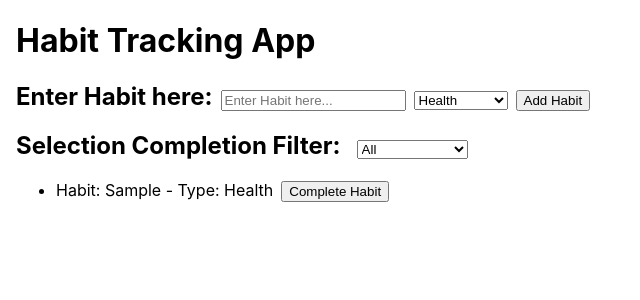
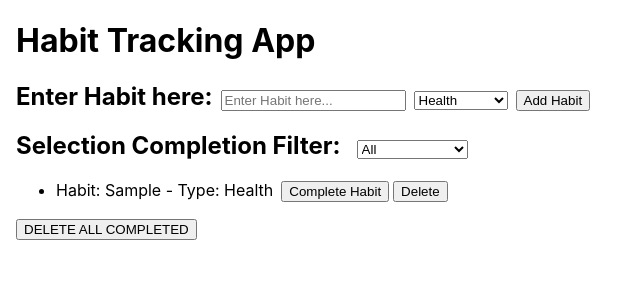
Before and after one commit to THENEXTNEX/orionpractice, a React (Create React App) app in the folder React/habit-tracker/: page / in a window 1280 px wide. Both pictures are taken after typing "Sample" into the empty fields and a click on the button "Add Habit". Shown: the top 300 px of the page, without its empty margins (0-640 px from the left). Built offline with nearby package versions, Linux system fonts and the light colour scheme.

Commit message:
Can delete individual items and all which have been completed

```diff
--- a/React/habit-tracker/src/App.js
+++ b/React/habit-tracker/src/App.js
@@ -26,7 +26,14 @@ function App() {
     h.id === id ? {...h, isDone: !h.isDone} : h);
     setHabit(update);
   }
-
+  //Delete habit off list
+  const deleteHabit = (id) => {
+    setHabit(habit.filter(h => h.id !== id));
+  }
+  //Delete all items which are complete
+  const deleteAllCompleted = () => {
+    setHabit(habit.filter(h => !h.isDone))
+  }
   //Helper filter function
   const checkFilter = (habit) => {
     if(completeFilter === "All") return true;
@@ -72,10 +79,13 @@ function App() {
             <button onClick={()=> updateIsDone(habits.id)} style={{marginLeft: "8px"}}>Complete Habit</button>
             :<button onClick={()=> updateIsDone(habits.id)} style={{marginLeft: "8px"}}>Undo</button>
             }
+            <button //Delete individual list item
+            onClick={()=> deleteHabit(habits.id)} style={{marginLeft: "4px"}}>Delete</button>
           </li>
         ))}
       </ul>
-
+        <button //Delete all completed
+        onClick={() => deleteAllCompleted()}>DELETE ALL COMPLETED</button>
     </div>
   );
 }
```
